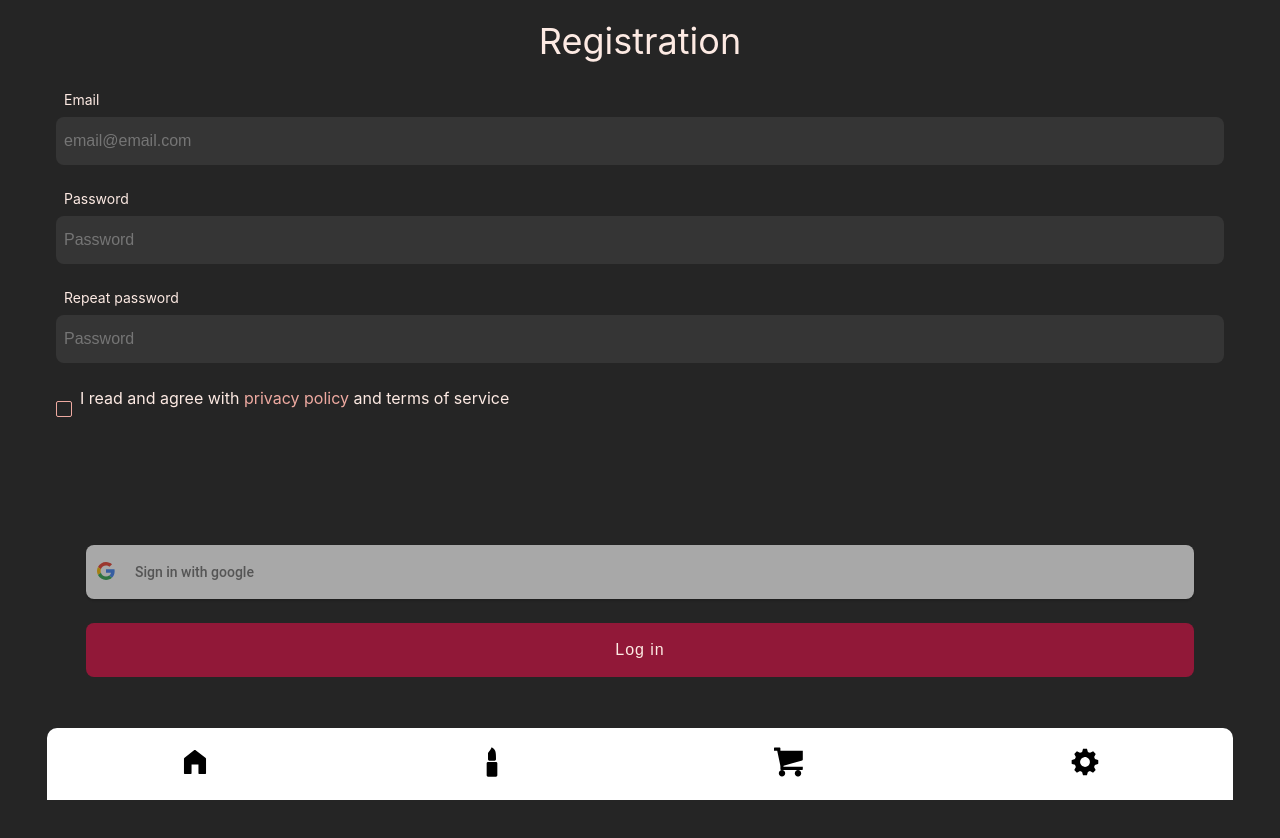
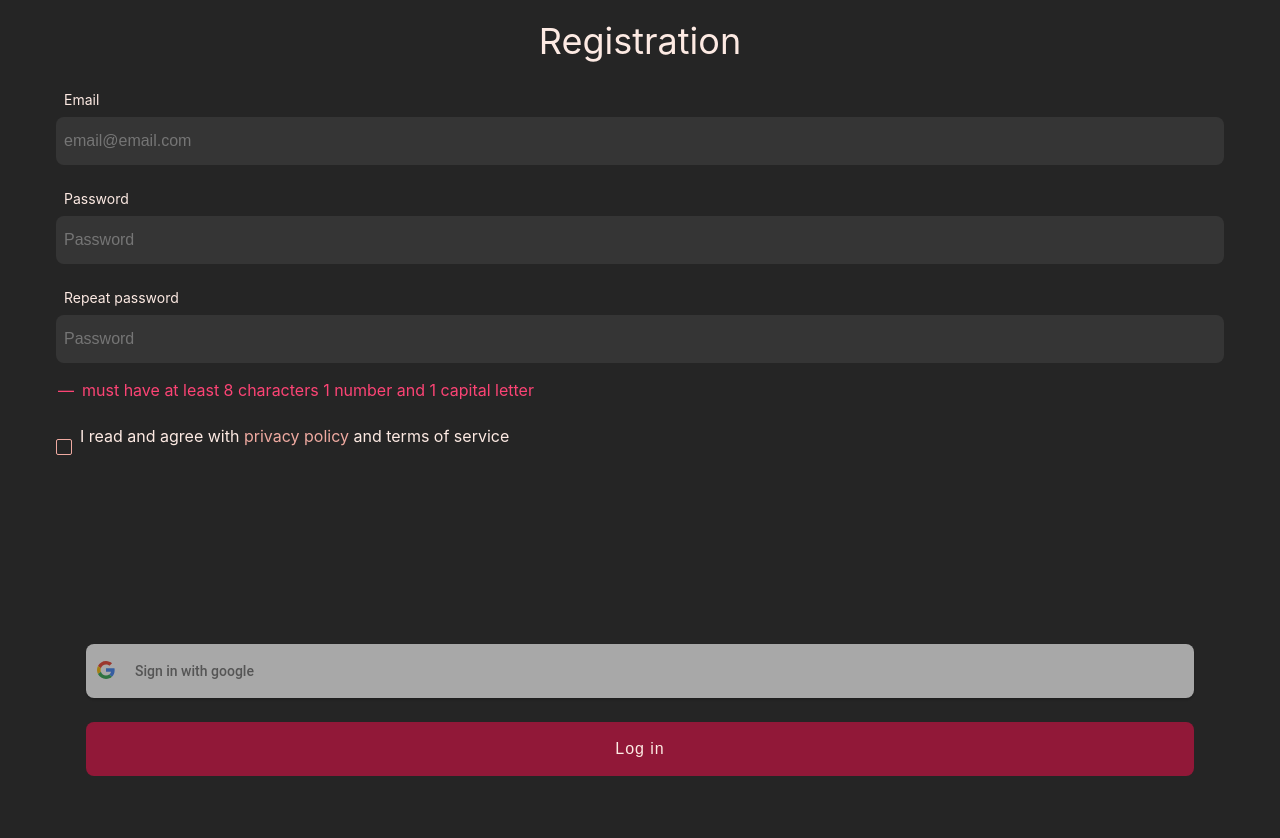
Before and after one commit to AndreyRomashko/marmelad-frontend, a React (Create React App) app: page /auth in a window 1280 px wide. Shown: the top 838 px of the page. Built offline with nearby package versions, Linux system fonts and the light colour scheme.

Commit message:
added fixes with auth

```diff
--- a/src/App.tsx
+++ b/src/App.tsx
@@ -29,7 +29,7 @@
                         </Route>
                     </Switch>
                 </div>
-                <DockMenu/>
+                {/*<DockMenu/>*/}
 
             </Router>
         </div>
--- a/src/pages/Authorization/Common/Buttons/Buttons.scss
+++ b/src/pages/Authorization/Common/Buttons/Buttons.scss
@@ -1,6 +1,6 @@
 .login-buttons {
   position: absolute;
-  bottom: 189px;
+  bottom: 90px;
   width: 100%;
 
   &__google {
--- /dev/null
+++ b/src/pages/Authorization/Registration/Fields/Fields.tsx
@@ -0,0 +1,23 @@
+import React from 'react';
+import {Field, Form} from "formik";
+
+const Fields: React.FC = () => {
+    return (
+        <>
+            <label className="field__label">
+                Email
+            </label>
+            <Field type="email" name="email" className="field" placeholder="email@email.com"/>
+            <label className="field__label">
+                Password
+            </label>
+            <Field type="password" name="password" className="field" placeholder="Password"/>
+            <label className="field__label">
+                Repeat password
+            </label>
+            <Field type="password" name="password" className="field" placeholder="Password"/>
+        </>
+    );
+};
+
+export default Fields;
--- /dev/null
+++ b/src/pages/Authorization/Registration/PasswordInfo/PasswordInfo.scss
@@ -0,0 +1,21 @@
+.password-info-list {
+  margin: 16px 0 0 0;
+  list-style-type: '\2014';
+  padding-left: 18px;
+
+  &__item {
+    color: #FDEAE3;
+    text-align: left;
+    padding-left: 8px;
+    font-size: 16px;
+    line-height: 22px;
+
+    &-small-device {
+      color: #FC4475;
+      text-align: left;
+      padding-left: 8px;
+      font-size: 16px;
+      line-height: 22px;
+    }
+  }
+}
--- /dev/null
+++ b/src/pages/Authorization/Registration/PasswordInfo/PasswordInfo.tsx
@@ -0,0 +1,27 @@
+import React, {useMemo} from 'react';
+import "./PasswordInfo.scss";
+import {PASSWORD_INFO_MIN_HEIGHT} from "../../сonsts";
+
+const PasswordInfo: React.FC = () => {
+    const windowHeight = useMemo(() => window.screen.height, [window]);
+    const showLongPasswordInfo = useMemo(() => windowHeight >= PASSWORD_INFO_MIN_HEIGHT, [windowHeight, PASSWORD_INFO_MIN_HEIGHT]);
+
+    return <ul className="password-info-list">
+        {showLongPasswordInfo ? <>
+            <li className="password-info-list__item">
+                must have at least 8 characters
+            </li>
+            <li className="password-info-list__item">
+                must have at least 1 capital letter
+            </li>
+            <li className="password-info-list__item">
+                must have at least 1 number
+            </li>
+        </> : <li className="password-info-list__item-small-device">
+            must have at least 8 characters
+            1 number and 1 capital letter
+        </li>}
+    </ul>
+};
+
+export default PasswordInfo;
--- a/src/pages/Authorization/Registration/Registration.tsx
+++ b/src/pages/Authorization/Registration/Registration.tsx
@@ -1,7 +1,9 @@
-import React from 'react';
+import React, {useMemo} from 'react';
 import {Field, Form, Formik} from "formik";
 import Buttons from "../Common/Buttons/Buttons";
 import "./Registration.scss";
+import PasswordInfo from "./PasswordInfo/PasswordInfo";
+import Fields from './Fields/Fields';
 
 const Registration: React.FC = () => {
     return (
@@ -14,18 +16,8 @@
                 onSubmit={(event) => console.log(event)}>
                 {({}) => (
                     <Form className="registration__form">
-                        <label className="field__label">
-                            Email
-                        </label>
-                        <Field type="email" name="email" className="field" placeholder="email@email.com"/>
-                        <label className="field__label">
-                            Password
-                        </label>
-                        <Field type="password" name="password" className="field" placeholder="Password"/>
-                        <label className="field__label">
-                            Repeat password
-                        </label>
-                        <Field type="password" name="password" className="field" placeholder="Password"/>
+                        <Fields/>
+                        <PasswordInfo/>
                         <label className="checkbox__label">
                             <Field type="checkbox" name="checked" value="Agree" className="registration__form-input"/>
                             <span className="checkbox__checkmark"></span>
--- /dev/null
+++ b/src/pages/Authorization/сonsts.ts
@@ -0,0 +1 @@
+export const PASSWORD_INFO_MIN_HEIGHT: number = 720;
```
